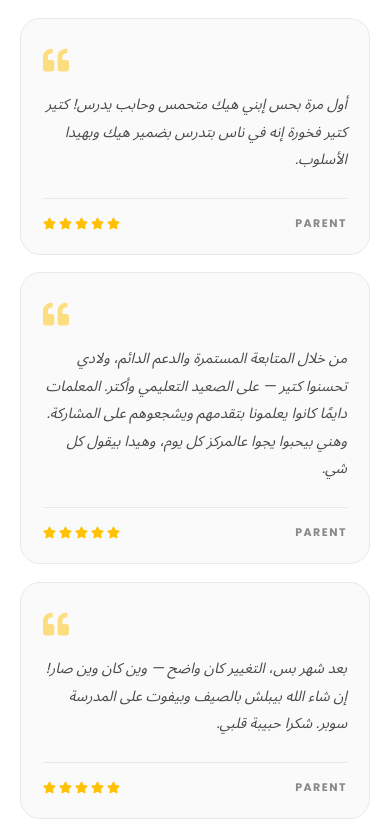
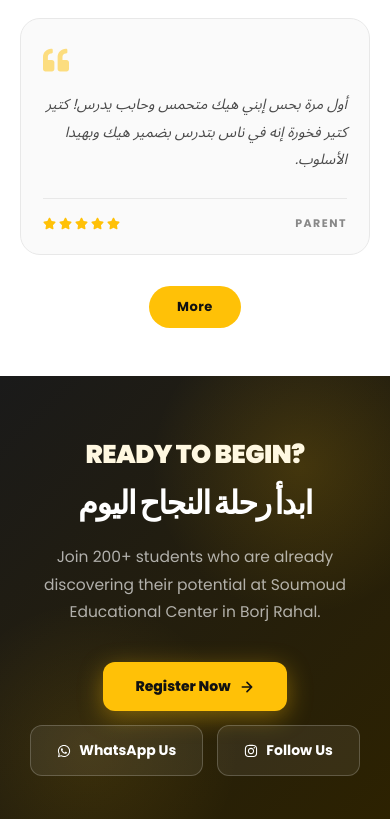
Before and after one commit to aliazzam7/soumoud-center, a React (Create React App) app: page / in a window 390 px wide. Shown: the part 7201-8020 px from the top of the page. Built offline with nearby package versions, Linux system fonts and the light colour scheme.

Commit message:
update feadback and academic level and scroll top and nb of feadback in home page

```diff
--- /dev/null
+++ b/src/components/ScrollToTop.jsx
@@ -0,0 +1,42 @@
+import { useEffect } from "react";
+import { useLocation } from "react-router-dom";
+
+export default function ScrollToTop() {
+  const { pathname, hash } = useLocation();
+
+  useEffect(() => {
+    if (hash) {
+      const id = hash.replace("#", "");
+
+      const timer = setTimeout(() => {
+        const el = document.getElementById(id);
+
+        if (el) {
+          const navHeight =
+            document.querySelector("nav")?.offsetHeight || 90;
+
+          const top =
+            el.getBoundingClientRect().top +
+            window.scrollY -
+            navHeight -
+            16;
+
+          window.scrollTo({
+            top,
+            behavior: "smooth",
+          });
+        }
+      }, 100);
+
+      return () => clearTimeout(timer);
+    }
+
+
+    window.scrollTo({
+      top: 0,
+      behavior: "auto",
+    });
+  }, [pathname, hash]);
+
+  return null;
+}
--- a/src/components/Testimonials/Testimonials.css
+++ b/src/components/Testimonials/Testimonials.css
@@ -150,6 +150,42 @@
   font-family: "Poppins", sans-serif;
 }
 
+/* ── More button ─────────────────────────────────────── */
+.tm-more-wrap {
+  display: flex;
+  justify-content: center;
+  margin-top: 48px;
+}
+
+.tm-more-btn {
+  display: inline-flex;
+  align-items: center;
+  gap: 8px;
+  padding: 13px 34px;
+  border-radius: 999px;
+  background: var(--y);
+  color: var(--blk);
+  font-family: "Poppins", sans-serif;
+  font-size: 13.5px;
+  font-weight: 700;
+  letter-spacing: .5px;
+  text-decoration: none;
+  border: none;
+  cursor: pointer;
+  transition: background .25s var(--ease), transform .25s var(--ease), box-shadow .25s var(--ease);
+}
+
+.tm-more-btn:hover {
+  background: var(--yd);
+  transform: translateY(-3px);
+  box-shadow: 0 8px 20px rgba(255,193,7,.35);
+}
+
+.tm-more-btn:active {
+  transform: translateY(-1px);
+}
+
+
 /* ── Responsive ──────────────────────────────────────── */
 
 /* Tablet: 2 columns */
@@ -178,3 +214,13 @@
     font-size: 1.6rem;
   }
 }
+
+@media (max-width: 600px) {
+  .tm-more-wrap {
+    margin-top: 32px;
+  }
+  .tm-more-btn {
+    padding: 11px 28px;
+    font-size: 13px;
+  }
+}
--- a/src/components/Testimonials/Testimonials.jsx
+++ b/src/components/Testimonials/Testimonials.jsx
@@ -1,7 +1,8 @@
-
+import { Link } from "react-router-dom";
 import { FaStar, FaQuoteLeft } from "react-icons/fa";
 import useInView from "../../hooks/useInView";
 import "./Testimonials.css";
+
 const testimonials = [
   {
     stars: 5,
@@ -27,14 +28,21 @@ const testimonials = [
     stars: 5,
     text: "يعطيكن العافية كلكن نشاط وطاقة إيجابية وأهم شي صحة الولد النفسية عندكم بتكون ممتازة. شكرًا لجهودكن ودعمكن وإصراركن ليطلع من عندكن تلاميذ مليانة شغف وحب للدراسة. كل عام وانتم الأفضل دائمًا. راح نكفي سوا لنوصل لأعلى المستويات ❤️❤️",
   },
+  {
+    stars: 5,
+    text: "سلام حبيبتي، شكراً كتير أولاً على جهودكم الجبارة وروحكم المرحة التي وهبتوها لإبني. ابني صار كتير قادر على التكيف مع الصعوبات، وتعكس هذه التغيرات ليس فقط جهوده الشخصية تجاه التعليم الأكاديمي بل أيضاً الدعم والتشجيع اللذين تلقاهما طوال رحلته معكم والتي أثرت بشكل إيجابي عليه.",
+  },
 ];
 
-export default function Testimonials() {
+export default function Testimonials({ limit, showMoreButton = false }) {
   const [ref, inView] = useInView();
+
+  const visibleTestimonials = limit
+    ? testimonials.slice(0, limit)
+    : testimonials;
 
   return (
     <section className="tm-section" ref={ref}>
-      {/* Header — English UI */}
       <div className="tm-head">
         <span className="tm-eyebrow">Parent Reviews</span>
         <h2 className="tm-h2">
@@ -46,9 +54,8 @@ export default function Testimonials() {
         </p>
       </div>
 
-      {/* Grid — all cards visible */}
       <div className={`tm-grid hs-fade${inView ? " hs-fade--in" : ""}`}>
-        {testimonials.map((t, i) => (
+        {visibleTestimonials.map((t, i) => (
           <article
             className="tm-card"
             key={i}
@@ -68,6 +75,93 @@ export default function Testimonials() {
           </article>
         ))}
       </div>
+
+      {showMoreButton && (
+        <div className="tm-more-wrap">
+          <Link to="/testimonials" className="tm-more-btn">
+            More
+          </Link>
+        </div>
+      )}
     </section>
   );
 }
+
+
+// import { FaStar, FaQuoteLeft } from "react-icons/fa";
+// import useInView from "../../hooks/useInView";
+// import "./Testimonials.css";
+
+// const testimonials = [
+//   {
+//     stars: 5,
+//     text: "من خلال المتابعة المستمرة والدعم الدائم، نايا تحسنت كتير من الناحية التعليمية، حتى بعد الظروف الصعبة اللي مرينا فيها. المعلمات كانوا دايمًا يخبروني عن تقدمها، وصارت عندها قدرة على المشاركة والانخراط. وأكتر شي لفت نظري إنها كمان نمت من ناحية نفسية — صارت تتحمل مسؤوليتها لوحدها، وبتحب كل يوم تروح عالمركز. بعد الخوف الكبير اللي عشناه من الحرب، هيدا الشي بيعني كل شي. شكرًا كتير، وأكيد رح نكمل معكم بإذن الله.",
+//   },
+//   {
+//     stars: 5,
+//     text: "بالنسبة لمحمد، لقيت تغير منيح بعد ما دخل عالمركز — صار يعرف يقرأ ويكتب أشياء كان عاجز عنها. وحتى شخصيته تحسنت وصارت أقوى.",
+//   },
+//   {
+//     stars: 5,
+//     text: "أول مرة بحس إبني هيك متحمس وحابب يدرس! كتير كتير فخورة إنه في ناس بتدرس بضمير هيك وبهيدا الأسلوب.",
+//   },
+//   {
+//     stars: 5,
+//     text: "من خلال المتابعة المستمرة والدعم الدائم، ولادي تحسنوا كتير — على الصعيد التعليمي وأكتر. المعلمات دايمًا كانوا يعلمونا بتقدمهم ويشجعوهم على المشاركة. وهني بيحبوا يجوا عالمركز كل يوم، وهيدا بيقول كل شي.",
+//   },
+//   {
+//     stars: 5,
+//     text: "بعد شهر بس، التغيير كان واضح — وين كان وين صار! إن شاء الله بيبلش بالصيف وبيفوت على المدرسة سوبر. شكرا حبيبة قلبي.",
+//   },
+//   {
+//     stars: 5,
+//     text: "يعطيكن العافية كلكن نشاط وطاقة إيجابية وأهم شي صحة الولد النفسية عندكم بتكون ممتازة. شكرًا لجهودكن ودعمكن وإصراركن ليطلع من عندكن تلاميذ مليانة شغف وحب للدراسة. كل عام وانتم الأفضل دائمًا. راح نكفي سوا لنوصل لأعلى المستويات ❤️❤️",
+//   },
+//   {
+//     stars: 5,
+//     text: "سلام حبيبتي، شكراً كتير أولاً على جهودكم الجبارة وروحكم المرحة التي وهبتوها لإبني. ابني صار كتير قادر على التكيف مع الصعوبات، وتعكس هذه التغيرات ليس فقط جهوده الشخصية تجاه التعليم الأكاديمي بل أيضاً الدعم والتشجيع اللذين تلقاهما طوال رحلته معكم والتي أثرت بشكل إيجابي عليه.",
+//   },
+// ];
+
+// export default function Testimonials() {
+//   const [ref, inView] = useInView();
+
+//   return (
+//     <section className="tm-section" ref={ref}>
+//       {/* Header — English UI */}
+//       <div className="tm-head">
+//         <span className="tm-eyebrow">Parent Reviews</span>
+//         <h2 className="tm-h2">
+//           What Our <span className="tm-yellow">Families Are Saying</span>
+//         </h2>
+//         <div className="tm-accent-line" />
+//         <p className="tm-subhead">
+//           Real words from the parents who walk this journey with us every day.
+//         </p>
+//       </div>
+
+//       {/* Grid — all cards visible */}
+//       <div className={`tm-grid hs-fade${inView ? " hs-fade--in" : ""}`}>
+//         {testimonials.map((t, i) => (
+//           <article
+//             className="tm-card"
+//             key={i}
+//             style={{ animationDelay: `${i * 80}ms` }}
+//             dir="rtl"
+//           >
+//             <FaQuoteLeft className="tm-quote-icon" />
+//             <p className="tm-text">{t.text}</p>
+//             <div className="tm-footer">
+//               <div className="tm-stars">
+//                 {Array.from({ length: t.stars }).map((_, s) => (
+//                   <FaStar key={s} />
+//                 ))}
+//               </div>
+//               <span className="tm-role">Parent</span>
+//             </div>
+//           </article>
+//         ))}
+//       </div>
+//     </section>
+//   );
+// }
--- a/src/pages/Home.jsx
+++ b/src/pages/Home.jsx
@@ -23,7 +23,7 @@ export default function Home() {
       <Statistics />
       <WhyUs />
       <GalleryPreview />
-      <Testimonials />
+      <Testimonials limit={3} showMoreButton={true} />
       <CTA />
       <Footer />
     </div>
--- a/src/pages/Register.css
+++ b/src/pages/Register.css
@@ -23,6 +23,7 @@
   padding-bottom: 5rem;
   font-family: 'Segoe UI', system-ui, sans-serif;
   box-sizing: border-box;
+  overscroll-behavior-x: none;
 }
 
 *, *::before, *::after {
@@ -305,7 +306,15 @@
   accent-color: var(--primary-dark);
   height: 4px;
   min-width: 0;
+  touch-action: none;
 }
+
+/* .rg-slider-row input[type="range"] {
+  flex: 1;
+  accent-color: var(--primary-dark);
+  height: 4px;
+  min-width: 0;
+} */
 
 .rg-slider-val {
   min-width: 36px;
--- a/src/pages/Register.jsx
+++ b/src/pages/Register.jsx
@@ -44,7 +44,10 @@ const EMPTY_FORM = {
 };
 
 // ── Sanitize: strip any HTML/script tags from a string (XSS protection)
-const sanitize = (str) => str.replace(/<[^>]*>/g, "").replace(/[<>"'`]/g, "");
+const sanitize = (str) => {
+  if (typeof str !== "string") return str;
+  return str.replace(/<[^>]*>/g, "").replace(/[<>"'`]/g, "");
+};
 
 // ── Validators
 const VALIDATORS = {
```
Also changed, not shown: src/App.js (+55 -23 lines), src/pages/TestimonialsPage.jsx (line endings or trailing spaces).
